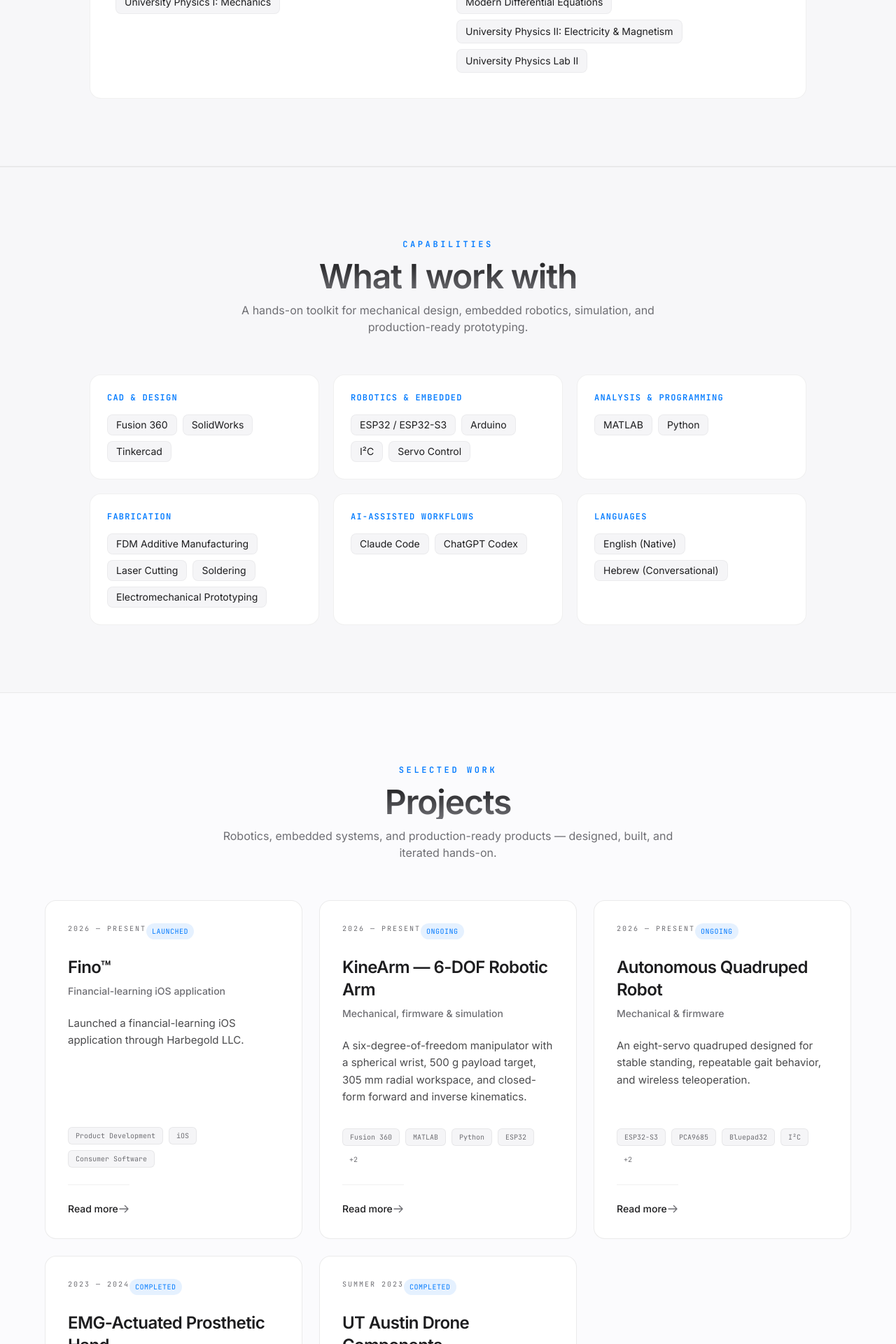
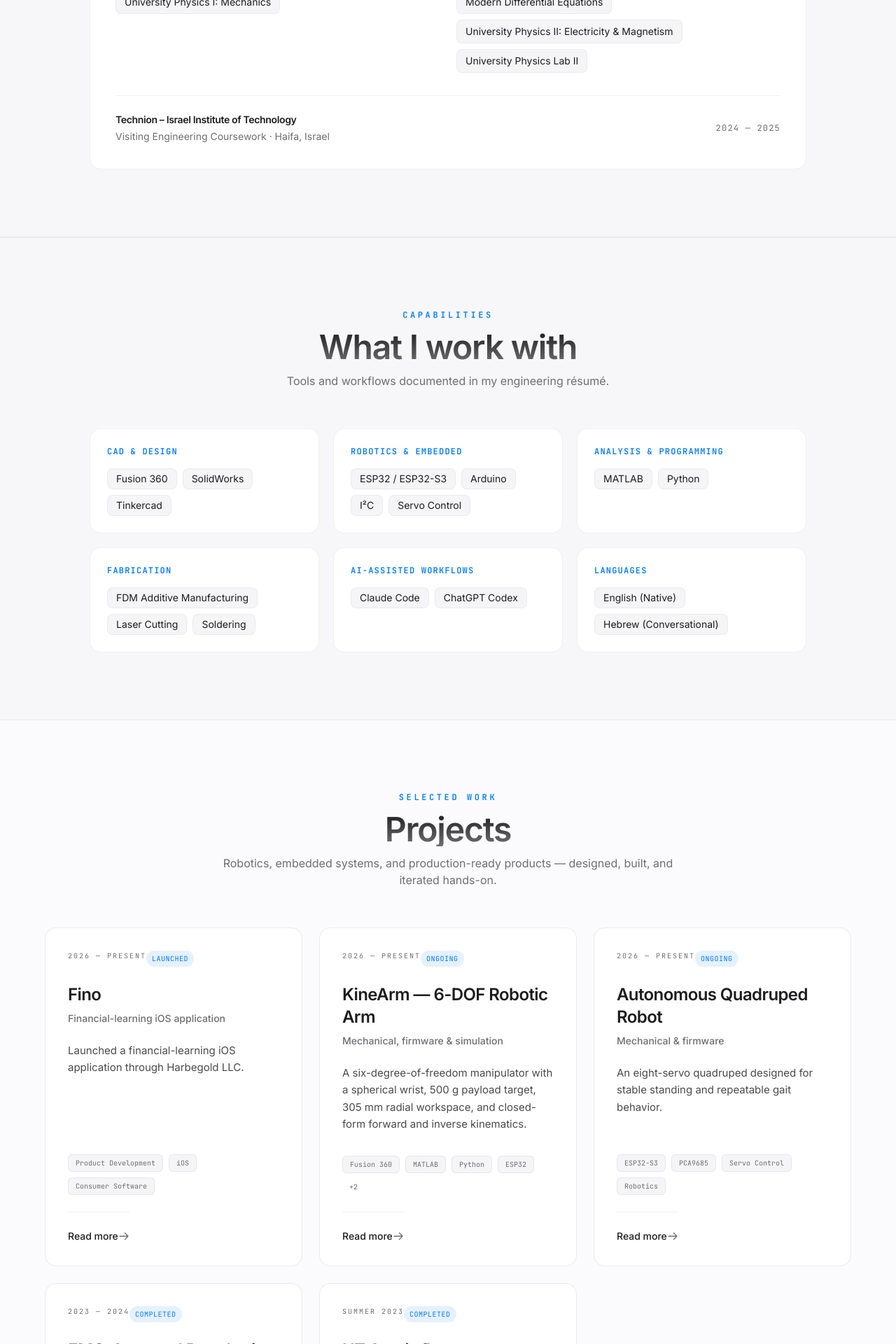
Before and after one commit to harbegold/harrisonbgoldberg.com, a React (Vite) app: page / in a window 1280 px wide. Shown: the part 1220-3140 px from the top of the page at 70% size. Built offline with nearby package versions, Linux system fonts and the light colour scheme.

Commit message:
Align portfolio with final mechanical engineering resume

```diff
--- a/App.tsx
+++ b/App.tsx
@@ -198,6 +198,18 @@ const App: React.FC = () => {
                 </div>
               </div>
             </div>
+
+            <div className="pt-6 border-t border-black/[0.06] flex flex-col sm:flex-row sm:items-center sm:justify-between gap-2">
+              <div>
+                <h4 className="text-sm font-semibold tracking-tight">{EDUCATION_DETAILS.visitingCoursework.school}</h4>
+                <p className="text-sm text-[#6e6e73] mt-1">
+                  {EDUCATION_DETAILS.visitingCoursework.program} · {EDUCATION_DETAILS.visitingCoursework.location}
+                </p>
+              </div>
+              <p className="mono text-xs text-[#6e6e73] uppercase tracking-widest">
+                {EDUCATION_DETAILS.visitingCoursework.period}
+              </p>
+            </div>
           </div>
         </div>
       </section>
@@ -213,7 +225,7 @@ const App: React.FC = () => {
               What I work with
             </h2>
             <p className="text-[#6e6e73] max-w-2xl mx-auto">
-              A hands-on toolkit for mechanical design, embedded robotics, simulation, and production-ready prototyping.
+              Tools and workflows documented in my engineering résumé.
             </p>
           </div>
 
--- a/constants.tsx
+++ b/constants.tsx
@@ -18,6 +18,12 @@ export const PERSONAL_INFO = {
 
 export const EDUCATION_DETAILS = {
   gpa: "3.37 / 4.00",
+  visitingCoursework: {
+    school: "Technion – Israel Institute of Technology",
+    location: "Haifa, Israel",
+    program: "Visiting Engineering Coursework",
+    period: "2024 — 2025"
+  },
   relevantCoursework: [
     "Introduction to Programming in MATLAB",
     "Introduction to Engineering",
@@ -38,10 +44,10 @@ export const EDUCATION_DETAILS = {
 export const PROJECTS: Project[] = [
   {
     id: "fino",
-    title: "Fino™",
+    title: "Fino",
     subtitle: "Financial-learning iOS application",
     description: "Launched a financial-learning iOS application through Harbegold LLC.",
-    longDescription: "Fino™ is a financial-learning iOS application launched through Harbegold LLC, a product-development company spanning consumer software and hardware.",
+    longDescription: "Fino is a financial-learning iOS application launched through Harbegold LLC, a product-development company spanning consumer software and hardware.",
     tags: ["Product Development", "iOS", "Consumer Software"],
     link: "https://apps.apple.com/us/app/fino-finance-daily/id6760954401",
     date: "2026 — Present",
@@ -52,7 +58,7 @@ export const PROJECTS: Project[] = [
     title: "KineArm — 6-DOF Robotic Arm",
     subtitle: "Mechanical, firmware & simulation",
     description: "A six-degree-of-freedom manipulator with a spherical wrist, 500 g payload target, 305 mm radial workspace, and closed-form forward and inverse kinematics.",
-    longDescription: "Designed a 6-DOF manipulator with 200 mm upper-arm and forearm links; derived and hand-validated closed-form forward and inverse kinematics. Built MATLAB and Python simulations for real-time FK/IK, Cartesian end-effector targeting, quintic trajectory planning, torque analysis, workspace visualization, and tool-path export. Specified an ESP32, PCA9685 PWM controller, and six servo actuators from calculated static and dynamic per-joint torque requirements.",
+    longDescription: "Designed a 6-DOF manipulator with 200 mm upper-arm and forearm links; derived and hand-validated closed-form forward and inverse kinematics. Developed MATLAB and Python kinematics simulations for real-time FK/IK, Cartesian targeting, quintic trajectory planning, torque analysis, workspace visualization, and tool-path export. Specified an ESP32, PCA9685 PWM controller, and six servo actuators from calculated static and dynamic per-joint torque requirements.",
     tags: ["Fusion 360", "MATLAB", "Python", "ESP32", "PCA9685", "Servo Control"],
     date: "2026 — Present",
     status: "Ongoing"
@@ -61,9 +67,9 @@ export const PROJECTS: Project[] = [
     id: "autonomous-quadruped",
     title: "Autonomous Quadruped Robot",
     subtitle: "Mechanical & firmware",
-    description: "An eight-servo quadruped designed for stable standing, repeatable gait behavior, and wireless teleoperation.",
-    longDescription: "Designed and built an eight-servo quadruped using an ESP32-S3 and PCA9685 controller, with two actuated degrees of freedom per leg. Calibrated hip and knee motion for stable standing and repeatable gait behavior, then implemented wireless Xbox-controller teleoperation with Bluepad32 and an OLED status display on the shared I²C bus. Mapped servo channels across all four legs and calibrated per-leg hip and knee angles to support repeatable standing and locomotion.",
-    tags: ["ESP32-S3", "PCA9685", "Bluepad32", "I²C", "Servo Control", "Robotics"],
+    description: "An eight-servo quadruped designed for stable standing and repeatable gait behavior.",
+    longDescription: "Designed and built an eight-servo quadruped using an ESP32-S3 and PCA9685 controller, with two actuated degrees of freedom per leg. Calibrated hip and knee motion for stable standing and repeatable gait behavior.",
+    tags: ["ESP32-S3", "PCA9685", "Servo Control", "Robotics"],
     date: "2026 — Present",
     status: "Ongoing"
   },
@@ -72,8 +78,8 @@ export const PROJECTS: Project[] = [
     title: "EMG-Actuated Prosthetic Hand",
     subtitle: "Mechanical & embedded build",
     description: "A functional prosthetic hand that mirrors glove motion with Arduino control, flex sensors, and servos, later iterated for EMG actuation.",
-    longDescription: "Built a functional prosthetic hand that mirrored glove motion using an Arduino, flex sensors, and servo motors. Iterated on an EMG-controlled version that used muscle-signal input for actuation. Integrated a mechanical hand assembly, sensor inputs, microcontroller control, and servo actuation to translate human-motion signals into hand movement.",
-    tags: ["Arduino", "Flex Sensors", "Servo Control", "EMG", "Embedded Design"],
+    longDescription: "Built a functional prosthetic hand that mirrored glove motion using an Arduino, flex sensors, and servos. Iterated on an EMG-controlled version using muscle-signal input for actuation.",
+    tags: ["Arduino", "Flex Sensors", "Servo Control", "EMG"],
     date: "2023 — 2024",
     status: "Completed"
   },
@@ -82,7 +88,7 @@ export const PROJECTS: Project[] = [
     title: "UT Austin Drone Components",
     subtitle: "Summer Discovery · Engineering design",
     description: "Modeled and fabricated custom drone components while studying manufacturing processes, engineering design, and FPV drone assembly.",
-    longDescription: "At UT Austin Inventionworks, modeled custom drone components in Fusion 360 and fabricated parts with laser cutting and 3D printing. Completed coursework in manufacturing processes, engineering design, additive manufacturing, laser cutting, and FPV drone electronic and physical assembly.",
+    longDescription: "At UT Austin Inventionworks, modeled custom drone components in Fusion 360 and fabricated parts with laser cutting and 3D printing. Completed coursework in manufacturing processes, engineering design, additive manufacturing, laser cutting, and FPV drone design and assembly.",
     tags: ["Fusion 360", "Laser Cutting", "3D Printing", "FPV Drones", "Manufacturing"],
     date: "Summer 2023",
     status: "Completed"
@@ -97,7 +103,7 @@ export const EXPERIENCES: Experience[] = [
     location: "Product development",
     description: [
       "Founded a product-development LLC spanning consumer software and hardware.",
-      "Launched the Fino™ financial-learning iOS application on the App Store."
+      "Launched the Fino financial-learning iOS application on the App Store."
     ]
   },
   {
@@ -118,8 +124,7 @@ export const EXPERIENCES: Experience[] = [
     period: "2022 — 2024",
     location: "New York, NY",
     description: [
-      "Founded and led the club, teaching Tinkercad, Fusion 360, 3D printing, and additive-manufacturing workflows.",
-      "Directed a member design challenge to redesign and improve a prosthetic hand, turning interest in assistive technology into a hands-on team build."
+      "Founded and led the club, teaching Tinkercad, Fusion 360, 3D printing, and additive-manufacturing workflows."
     ]
   },
   {
@@ -129,7 +134,7 @@ export const EXPERIENCES: Experience[] = [
     location: "Austin, TX",
     description: [
       "Modeled custom drone components in Fusion 360 and fabricated parts with laser cutting and 3D printing.",
-      "Completed coursework in manufacturing processes, engineering design, additive manufacturing, laser cutting, and FPV drone electronic and physical assembly."
+      "Completed coursework in manufacturing processes, engineering design, additive manufacturing, laser cutting, and FPV drone design and assembly."
     ]
   }
 ];
@@ -149,7 +154,7 @@ export const SKILLS: SkillCategory[] = [
   },
   {
     name: "Fabrication",
-    skills: ["FDM Additive Manufacturing", "Laser Cutting", "Soldering", "Electromechanical Prototyping"]
+    skills: ["FDM Additive Manufacturing", "Laser Cutting", "Soldering"]
   },
   {
     name: "AI-Assisted Workflows",
```
Also changed, not shown: api/chat.ts (+9 -10 lines).
